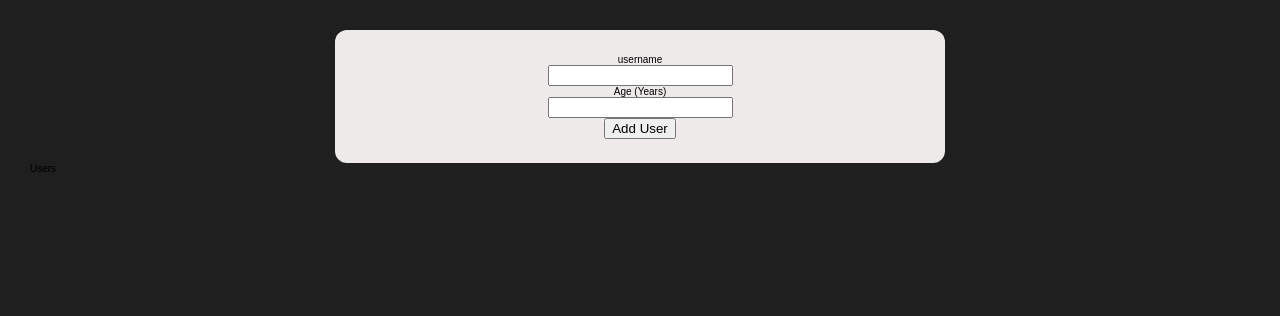
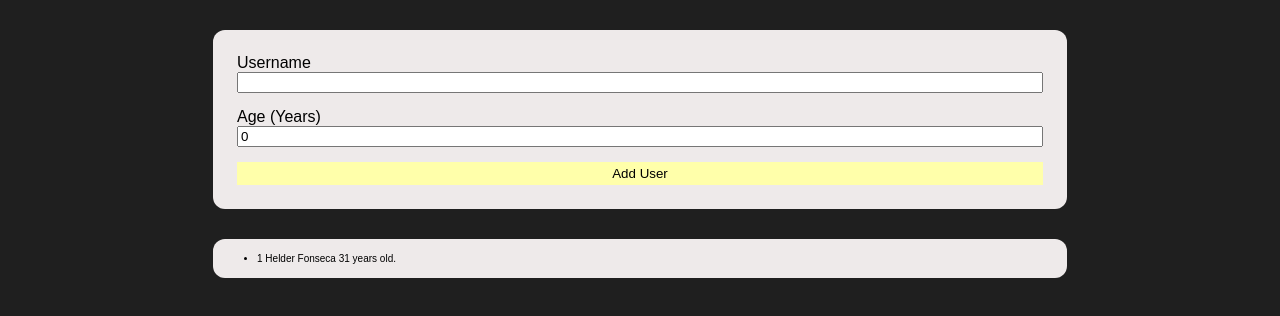
Before and after one commit to helderfonseca/project-modal, a React (Vite) app: page / in a window 1280 px wide. Shown: the top 316 px of the page. Built offline with nearby package versions, Linux system fonts and the light colour scheme.

Commit message:
add new User

```diff
--- a/src/App.css
+++ b/src/App.css
@@ -1,3 +1,6 @@
 .app {
     padding: 3rem;
+    display: flex;
+    flex-direction: column;
+    gap: 3rem;
 }
--- a/src/App.jsx
+++ b/src/App.jsx
@@ -6,10 +6,20 @@ import './App.css'
 
 function App() {
 
+    const [users, setUsers] = useState([
+        {id: 1, name: "Helder Fonseca", age: 31},
+    ]);
+
+    const saveNewUserHandler = newUser => {
+        setUsers(prevUsers => {
+            return [...prevUsers, newUser];
+        });
+    };
+
   return (
     <div className='app'>
-        <AddUser />
-        <Users />
+        <AddUser addNewUser={saveNewUserHandler} />
+        <Users users={users}/>
     </div>
   )
 }
--- a/src/components/UI/Button/Button.css
+++ b/src/components/UI/Button/Button.css
@@ -0,0 +1,9 @@
+button {
+    background: #ffa;
+    border: 0;
+    padding: .4rem 0;
+}
+
+button:focus {
+    outline: 0;
+}
--- a/src/components/UI/Card.css
+++ b/src/components/UI/Card.css
@@ -3,6 +3,6 @@
     border-radius: 1.2rem;
     padding: .4rem;
     background: #eeeaea;
-    width: 50%;
-    margin: auto;
+    width: 70%;
+    margin: 0 auto;
 }
--- a/src/components/Users/AddUser.jsx
+++ b/src/components/Users/AddUser.jsx
@@ -2,9 +2,23 @@ import { UserForm } from './UserForm';
 import './AddUser';
 
 export const AddUser = props => {
+
+    const newUserHandler = newUser => {
+        const user = {
+            id: Math.random().toString(),
+            ...newUser
+        }
+        props.addNewUser(prevUser => {
+            return {
+                ...prevUser,
+                user
+            }
+        });
+    };
+
     return (
             <div className='add-section'>
-                <UserForm />
+                <UserForm onAddNewUser={newUserHandler} />
             </div>
     );
 };
--- a/src/components/Users/UserForm.css
+++ b/src/components/Users/UserForm.css
@@ -1,7 +1,17 @@
 form {
     display: flex;
     flex-direction: column;
-    align-items: center;
+    /*align-items: center;*/
     justify-content: center;
     padding: 2rem;
 }
+
+form label {
+    font-size: 1.6rem;
+    text-align: left;
+}
+
+form input {
+    /*max-width: 30rem;*/
+    margin-bottom: 1.5rem;
+}
--- a/src/components/Users/UserForm.jsx
+++ b/src/components/Users/UserForm.jsx
@@ -1,20 +1,48 @@
 import { Button } from '../UI/Button/Button';
 import { Card } from '../UI/Card';
+import { useState } from "react";
 import './UserForm.css';
 
 export const UserForm = props => {
 
+    const [username, setUsername] = useState('');
+    const [age, setAge] = useState(0);
+
     const addUserHandler = event => {
         event.preventDefault();
+        if (username.trim().length === 0) {
+            return;
+        }
+
+        if (age.trim().length === 0) {
+            return;
+        }
+
+        const newUser = {
+            username: username,
+            age: +age
+        }
+
+        props.onAddNewUser(newUser);
+        setUsername('');
+        setAge(0);
+    };
+
+    const usernameHandler = event => {
+        setUsername(event.target.value);
+    };
+
+    const ageHandler = event => {
+        setAge(event.target.value);
     };
 
     return (
             <Card>
                 <form onSubmit={addUserHandler}>
-                    <label htmlFor='username'>username</label>
-                    <input type='text' id='username' name='username' />
+                    <label htmlFor='username'>Username</label>
+                    <input type='text' id='username' value={username} onChange={usernameHandler}/>
                     <label htmlFor='age'>Age (Years)</label>
-                    <input type='number' id='age' name='age' />
+                    <input type='number' id='age' name='age' value={age} onChange={ageHandler}/>
                     <Button type='submit'>Add User</Button>
                 </form>
             </Card>
--- /dev/null
+++ b/src/components/Users/UserItem.jsx
@@ -0,0 +1,7 @@
+
+
+export const UserItem = props => {
+    return (
+            <li><span style={{display: 'hidden'}}>{props.id}</span> {`${props.name} ${props.age} years old.`}</li>
+    )
+};
--- /dev/null
+++ b/src/components/Users/UserList.jsx
@@ -0,0 +1,15 @@
+import {UserItem} from "./UserItem";
+
+export const UserList = props => {
+    return (
+            <ul>
+                {props.users.map(user =>
+                    <UserItem
+                        key={user.id}
+                        id={user.id}
+                        name={user.name}
+                        age={user.age} />
+                )}
+            </ul>
+    );
+};
--- a/src/components/Users/Users.jsx
+++ b/src/components/Users/Users.jsx
@@ -1,8 +1,12 @@
 import './Users.css';
+import {Card} from "../UI/Card";
+import {UserList} from "./UserList";
 
 
-export const Users = () => {
+export const Users = props => {
     return (
-            <div>Users</div>
+            <Card>
+                <UserList users={props.users}/>
+            </Card>
     );
 };
```
Also changed, not shown: .fleet/run.json (added).
